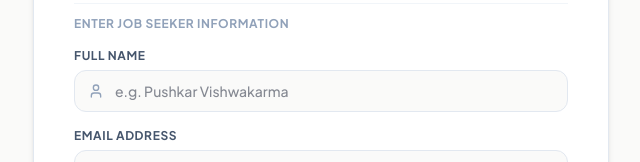
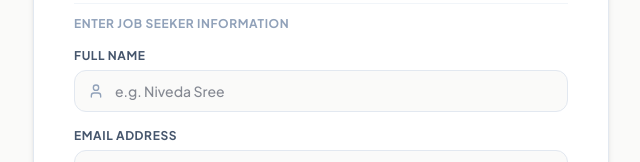
Before and after one commit to niveda1704/infosys-mile_4, a React (Vite) app in the folder frontend/: page /signup in a window 1280 px wide. Shown: the part 523-685 px from the top of the page, without its empty margins (319-959 px from the left). Built offline with nearby package versions, Linux system fonts and the light colour scheme; no server answers.

Commit message:
Update default full name placeholder and profile to Niveda Sree

```diff
--- a/frontend/src/components/Navbar.jsx
+++ b/frontend/src/components/Navbar.jsx
@@ -295,7 +295,7 @@ export function Navbar({ onMenuClick, sidebarOpen }) {
                     {/* Name & Role */}
                     <div className="hidden sm:flex flex-col text-left max-w-32.5 md:max-w-37.5 leading-tight">
                       <span className="truncate text-xs font-bold text-slate-900 dark:text-zinc-50">
-                        {user?.name || "ashif.siddique"}
+                        {user?.name || "Niveda Sree"}
                       </span>
                       <span className="truncate text-[10px] font-medium text-slate-400 mt-0.5">
                         {user?.role || "Full Stack Developer"}
--- a/frontend/src/pages/SignupPage.jsx
+++ b/frontend/src/pages/SignupPage.jsx
@@ -509,7 +509,7 @@ export function SignupPage() {
                     name="name"
                     value={formData.name}
                     onChange={handleInputChange}
-                    placeholder="e.g. Pushkar Vishwakarma"
+                    placeholder="e.g. Niveda Sree"
                     required
                     autoComplete="name"
                     className="w-full pl-10 pr-4 py-2.5 bg-slate-50 dark:bg-zinc-950 border border-slate-200 dark:border-zinc-800 rounded-xl text-xs sm:text-sm font-medium text-slate-900 dark:text-zinc-50 focus:bg-white dark:focus:bg-zinc-900 focus:outline-none focus:ring-2 focus:ring-brand-500/20 focus:border-brand-500"
--- a/frontend/src/utils/mockData.js
+++ b/frontend/src/utils/mockData.js
@@ -615,8 +615,8 @@ export const INITIAL_JOBS = [
 
 export const INITIAL_USER = {
   id: "user-1",
-  name: "Ashif Siddique",
-  email: "siddiqueashif0786@gmail.com",
+  name: "Niveda Sree",
+  email: "nivedasree1704@gmail.com",
   role: "Aspiring AI & Software Engineer",
   avatar: "https://images.unsplash.com/photo-1534528741775-53994a69daeb?w=256&auto=format&fit=crop&q=80",
   location: "Bangalore, India",
```
Also changed, not shown: 1 other file (tests, documents, lock files or other folders).
